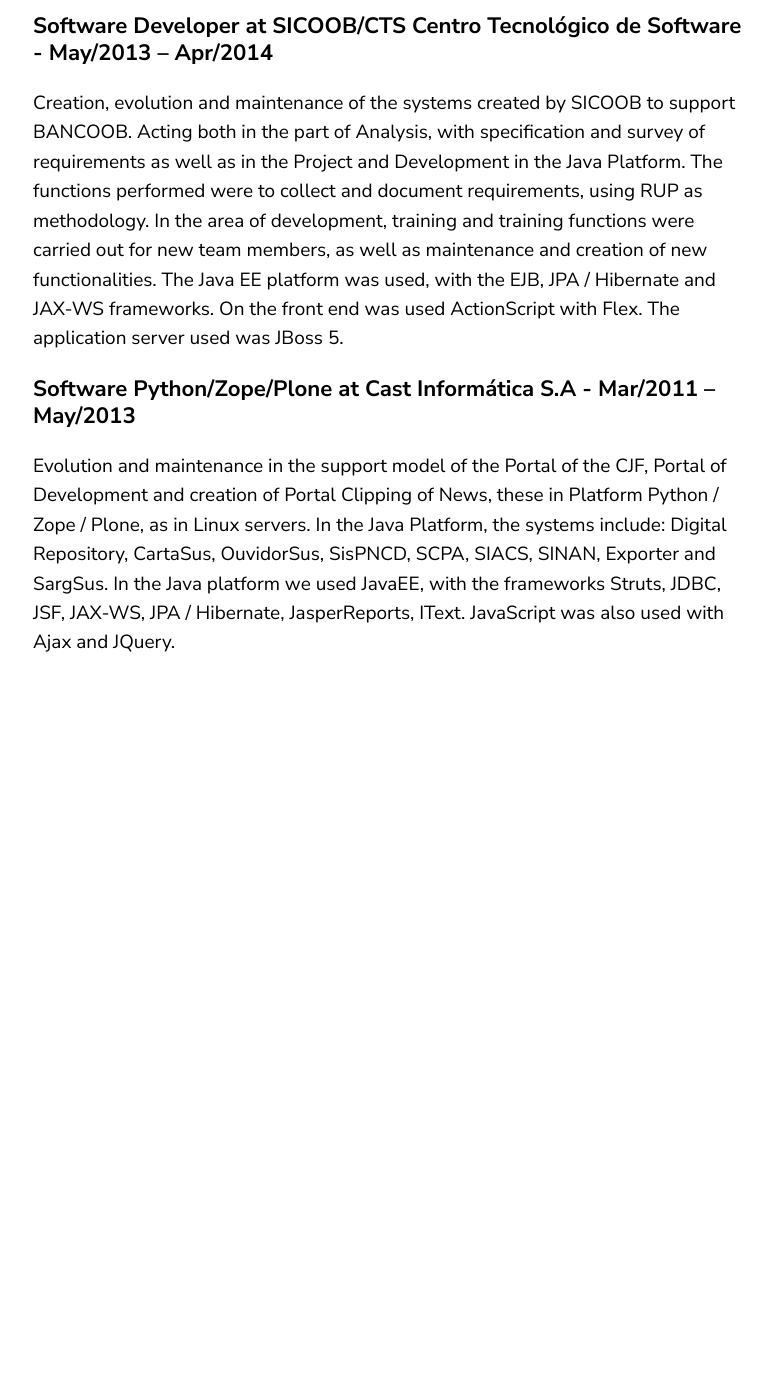
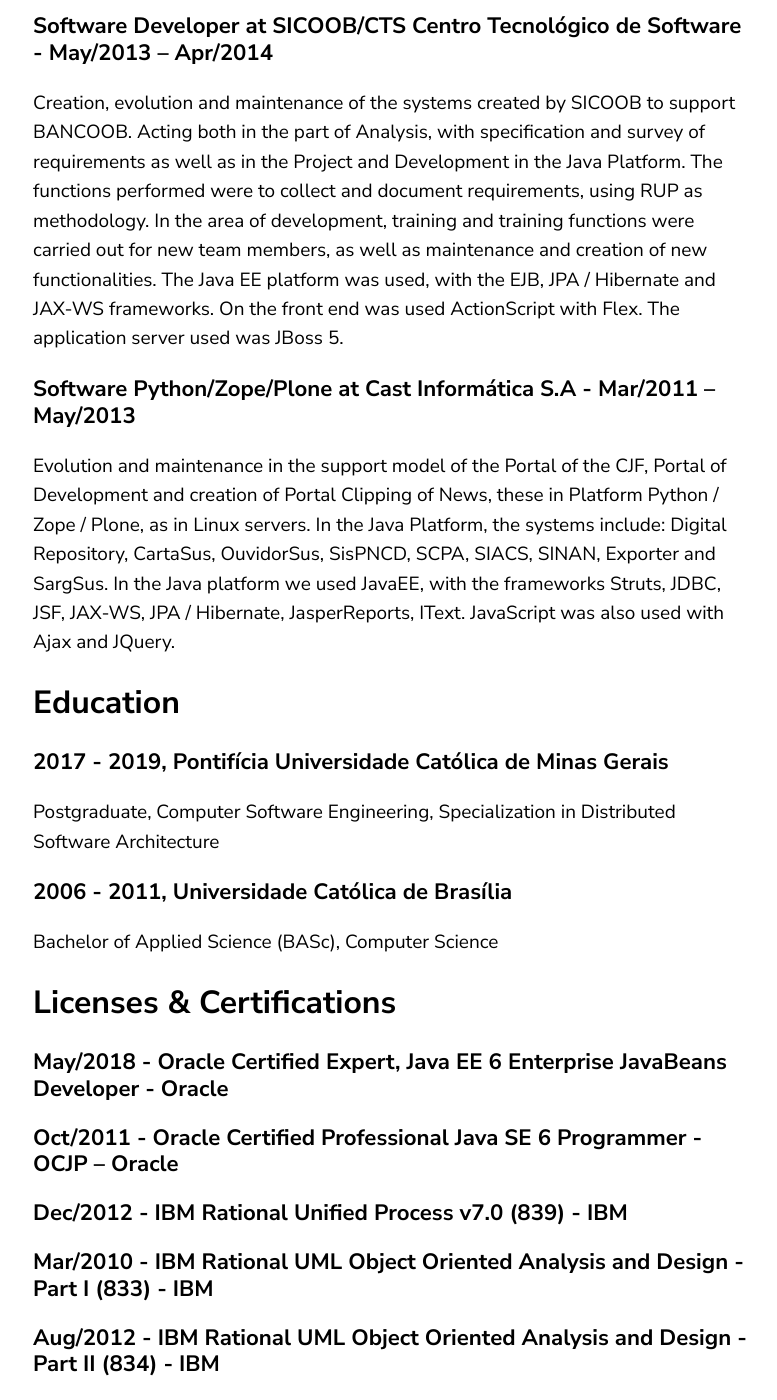
Before and after one commit to fagnercandido/fagnercandido.gihub.io, a Jekyll site: the page built from about.md, in a window 1280 px wide and 1400 px high, scrolled down 3192 px. Shown: the whole window, without its empty margins (67-844 px from the left). Built offline with Jekyll 4.4.1, drawn with Linux system fonts in a browser that asks for light colours; before the commit the page ends 3869 px from its top, so only the background shows below that.

Commit message:
certifications

```diff
--- a/about.md
+++ b/about.md
@@ -104,3 +104,21 @@ Digital Repository, CartaSus, OuvidorSus, SisPNCD, SCPA, SIACS, SINAN, Exporter
 and SargSus. In the Java platform we used JavaEE, with the frameworks Struts, JDBC,
 JSF, JAX-WS, JPA / Hibernate, JasperReports, IText. JavaScript was also used with
 Ajax and JQuery.
+
+## Education
+### 2017 - 2019, Pontifícia Universidade Católica de Minas Gerais
+Postgraduate, Computer Software Engineering, Specialization in Distributed Software Architecture
+
+### 2006 - 2011, Universidade Católica de Brasília
+Bachelor of Applied Science (BASc), Computer Science
+
+## Licenses & Certifications
+### May/2018 - Oracle Certified Expert, Java EE 6 Enterprise JavaBeans Developer - Oracle
+
+### Oct/2011 - Oracle Certified Professional Java SE 6 Programmer - OCJP – Oracle
+
+### Dec/2012 - IBM Rational Unified Process v7.0 (839) - IBM
+
+### Mar/2010 - IBM Rational UML Object Oriented Analysis and Design - Part I (833) - IBM
+
+### Aug/2012 - IBM Rational UML Object Oriented Analysis and Design - Part II (834) - IBM
```
